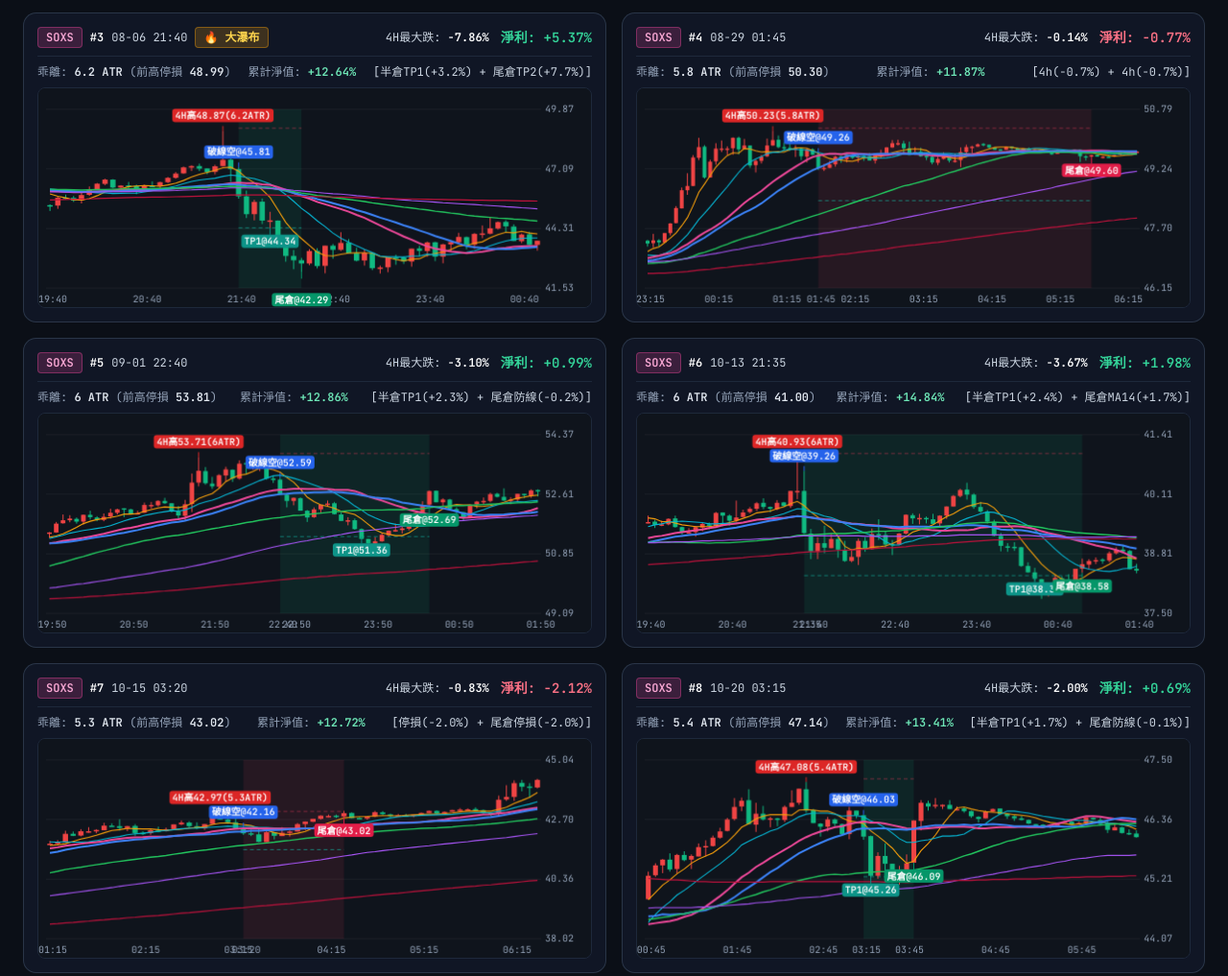
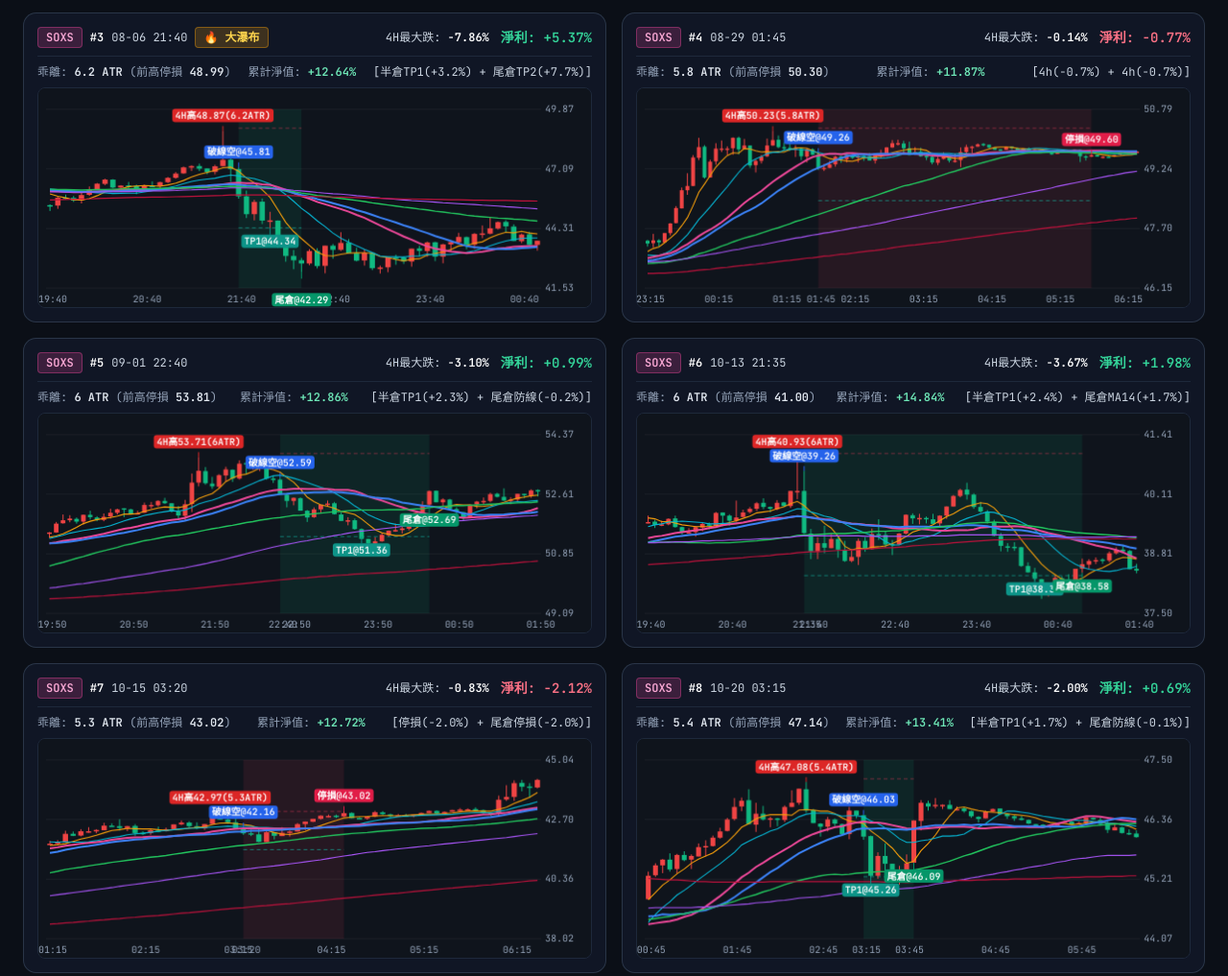
Before and after one commit to yubogoodman-droid/v3-radar-s5, a plain HTML site: page soxs-sniper.html in a window 1280 px wide. Shown: the part 1215-2232 px from the top of the page at 96% size. Drawn offline with nearby package versions, Linux system fonts and the light colour scheme.

Commit message:
Fix stop-loss tag placement on K-line chart (render above stop-loss line instead of below candle low)

```diff
--- a/soxs-sniper.html
+++ b/soxs-sniper.html
@@ -411,7 +411,11 @@
       }
       if (t.xi >= 0 && t.xi < bars.length) {
         const extra = (t.tp1_i >= 0 && Math.abs(t.xi - t.tp1_i) <= 5) ? 15 : 0;
-        drawTag(t.xi, bars[t.xi][3], `尾倉@${t.x_p.toFixed(2)}`, t.net > 0 ? '#059669' : '#e11d48', false, extra);
+        if (t.net > 0) {
+          drawTag(t.xi, bars[t.xi][3], `尾倉@${t.x_p.toFixed(2)}`, '#059669', false, extra);
+        } else {
+          drawTag(t.xi, Math.max(t.x_p, bars[t.xi][2]), `停損@${t.x_p.toFixed(2)}`, '#e11d48', true, 0);
+        }
       }
     }
 
```
